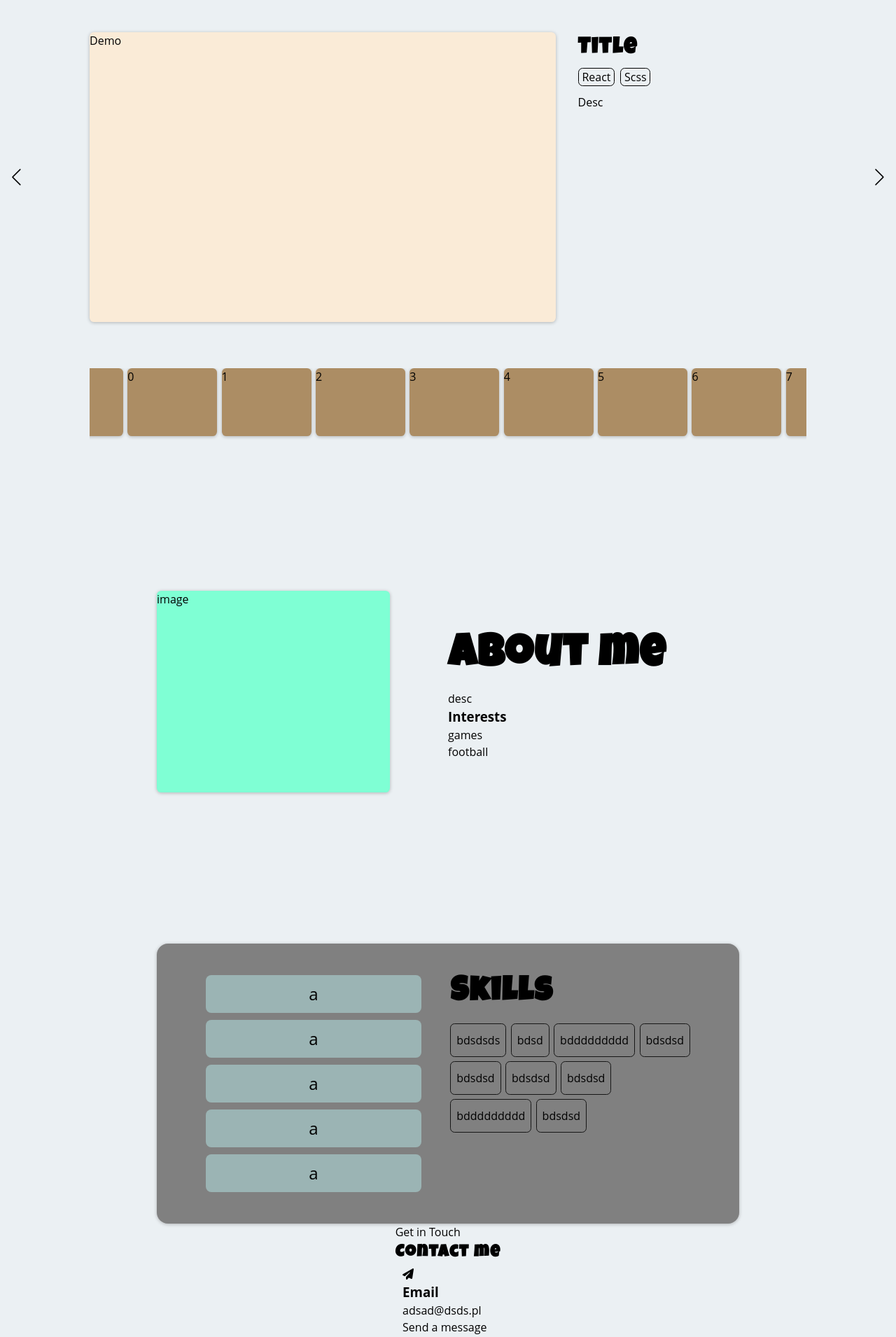
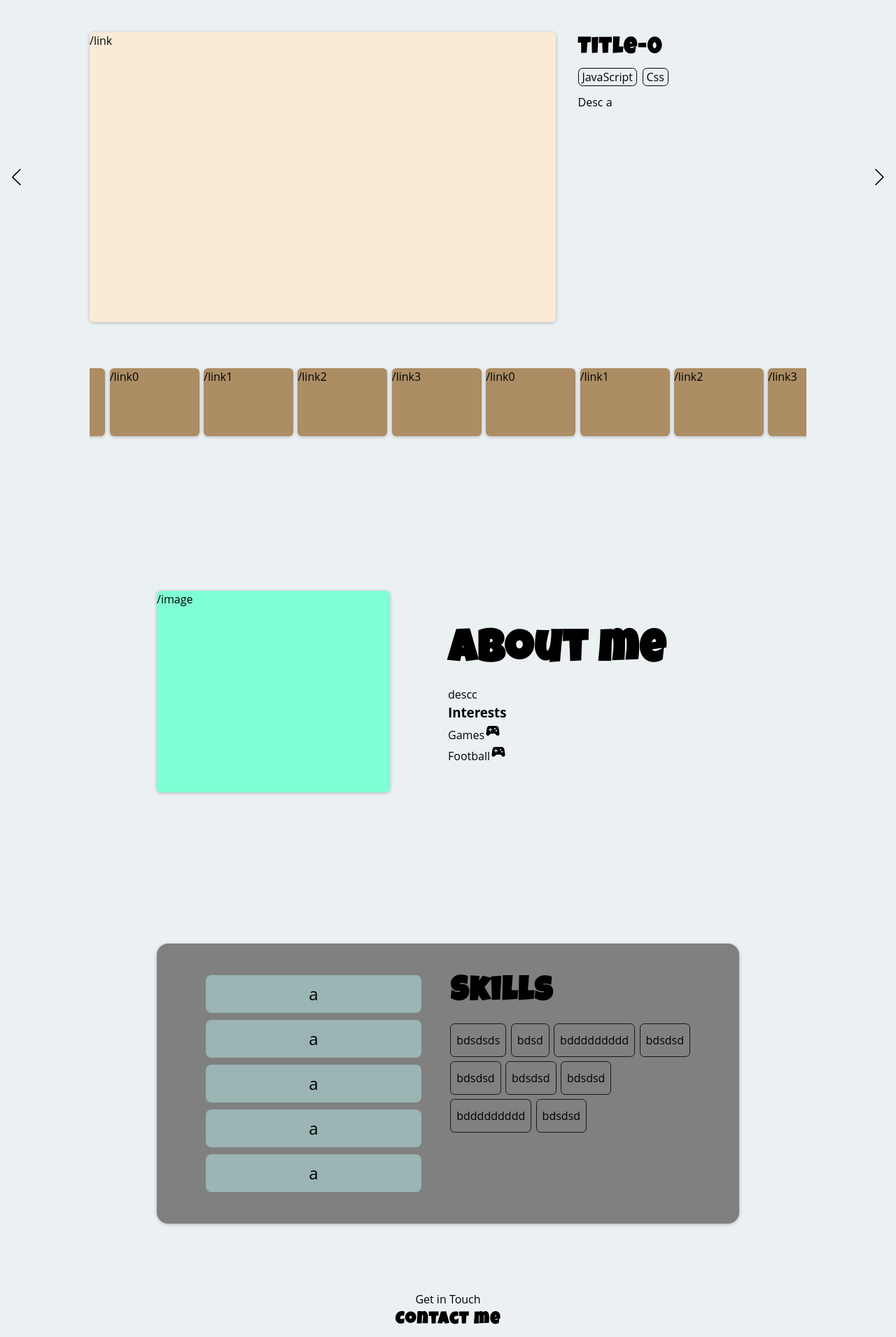
Before and after one commit to Adek236/Portfolio-website, a React (Create React App) app: page / in a window 1280 px wide. Shown: the part 160-2070 px from the top of the page at 70% size. Built offline with nearby package versions, Linux system fonts and the light colour scheme.

Commit message:
Database added.

```diff
--- a/src/App.js
+++ b/src/App.js
@@ -1,3 +1,6 @@
+import { useState } from "react";
+import data from "../src/database/database";
+
 //components
 import Layout from "./components/Layout/Layout";
 import Header from "./components/Header/Header";
@@ -16,24 +19,26 @@ import Contact from "./pages/Contact/Contact";
 //assets
 import ChatIcon from "@mui/icons-material/Chat";
 import FileDownloadIcon from "@mui/icons-material/FileDownload";
-// import CloudDownloadIcon from "@mui/icons-material/CloudDownload";
 
 function App() {
+  // eslint-disable-next-line
+  const [lang, setLang] = useState("en");
   return (
     <Layout>
       <Header>
-        <Logo />
-        <Button shortTitle="CV" longTitle="Download CV" link="/">
+        <Logo data={data[lang].logo} />
+        <Button data={data[lang].buttons[0]}>
           <FileDownloadIcon />
         </Button>
-        <Button longTitle="Let's Talk" link="/">
+        <Button data={data[lang].buttons[1]}>
           <ChatIcon />
         </Button>
         <Navigation />
       </Header>
       <Main>
-        <Projects />
-        <About />
+        {/* {console.log(data[lang].projects.title)} */}
+        <Projects data={data[lang].projects}/>
+        <About data={data[lang].about}/>
         <Skills />
         <Contact />
       </Main>
--- a/src/components/Button/Button.js
+++ b/src/components/Button/Button.js
@@ -2,13 +2,15 @@ import React from "react";
 import "./Button.css";
 import { motion } from "framer-motion";
 
-const Button = ({ shortTitle, longTitle, children, link }) => {
+const Button = ({ data, children, }) => {
+  const {shortTitle, longTitle, link} = data;
   return (
     <motion.div
       whileHover={{ scale: 1.1 }}
       transition={{ type: "spring", stiffness: 400, damping: 10 }}
       className="button"
     >
+
       <div className="button__short-title">
         {shortTitle ? shortTitle : ""}
         {children}
--- a/src/components/Layout/Layout.css
+++ b/src/components/Layout/Layout.css
@@ -66,6 +66,13 @@ ul {
   justify-content: center;
 }
 
+.flex-center-col {
+  display: flex;
+  align-items: center;
+  justify-content: center;
+  flex-direction: column;
+}
+
 h2 {
   font-family: "Luckiest Guy", "Open Sans", "Arial", "Helvetica", cursive;
   letter-spacing: 0.1rem;
--- a/src/components/Layout/Layout.scss
+++ b/src/components/Layout/Layout.scss
@@ -68,6 +68,13 @@ ul {
   justify-content: center;
 }
 
+.flex-center-col {
+  display: flex;
+  align-items: center;
+  justify-content: center;
+  flex-direction: column;
+}
+
 h2 {
   font-family: $mainTitleFont;
   letter-spacing: 0.1rem;
--- a/src/components/Logo/Logo.js
+++ b/src/components/Logo/Logo.js
@@ -1,10 +1,10 @@
 import "./Logo.css";
 
-const Logo = () => {
+const Logo = ({data}) => {
   return (
     <div className="logo">
-      <h3>Adrian Zawadzki</h3>
-      <p>Front End Developer</p>
+      <h3>{data.title}</h3>
+      <p>{data.p}</p>
     </div>
   );
 };
--- a/src/database/database.js
+++ b/src/database/database.js
@@ -0,0 +1,133 @@
+import SportsEsportsIcon from '@mui/icons-material/SportsEsports';
+
+const data = {
+  en: {
+    logo: {
+      title: "Adrian Zawadzki",
+      p: "Front End Developer",
+    },
+    buttons: [
+      {
+        shortTitle: "CV",
+        longTitle: "Download CV",
+        link: "/",
+      },
+      {
+        shortTitle: "",
+        longTitle: "Let's Talk",
+        link: "/",
+      },
+    ],
+    projects: {
+      title: "Portfolio",
+      sliders: [
+        {
+          id: 0,
+          img: "/link",
+          title: "Title-0",
+          types: ["JavaScript", "Css",],
+          desc: "Desc a",
+        },
+        {
+          id: 1,
+          img: "/link",
+          title: "Title-1",
+          types: ["React", "Scss","JS"],
+          desc: "Desc b",
+        },
+        {
+          id: 2,
+          img: "/link",
+          title: "Title-2",
+          types: ["React", "Scss","Socket.io"],
+          desc: "Desc c",
+        },
+        {
+          id: 3,
+          img: "/link",
+          title: "Title-3",
+          types: ["React", "Scss"],
+          desc: "Desc d",
+        },
+      ],
+      menu : [
+        {
+          id: 0,
+          img: "/link0"
+        },
+        {
+          id: 1,
+          img: "/link1"
+        },
+        {
+          id: 2,
+          img: "/link2"
+        },
+        {
+          id: 3,
+          img: "/link3"
+        }
+      ]
+    },
+    about: {
+      img: "/image",
+      mainTitle: "About me",
+      desc: "descc",
+      title: "Interests",
+      interests: [
+        {
+          name: "Games",
+          icon: <SportsEsportsIcon />
+        },
+        {
+          name: "Football",
+          icon: <SportsEsportsIcon />
+        }
+      ]
+    },
+    skills: {
+      buttons: [
+        {
+          name: "Technical",
+          icon: null
+        },
+        {
+          name: "Languages",
+          icon: null
+        },
+        {
+          name: "Third-party apis",
+          icon: null
+        },
+        {
+          name: "Tools",
+          icon: null
+        },
+        {
+          name: "Project management",
+          icon: null
+        }
+      ]
+    }
+  },
+  pl: {
+    logo: {
+      title: "Adrian Zawadzki",
+      p: "Front End Developer",
+    },
+    buttons: [
+      {
+        shortTitle: "CV",
+        longTitle: "Pobierz CV",
+        link: "/",
+      },
+      {
+        shortTitle: "",
+        longTitle: "Kontakt",
+        link: "/",
+      },
+    ],
+  },
+};
+
+export default data;
--- a/src/pages/About/About.js
+++ b/src/pages/About/About.js
@@ -1,21 +1,22 @@
 import "./About.css";
 
-const About = () => {
+const About = ({data}) => {
   return (
     <section className="about">
       <div className="about__image">
-        <div className="about__image__box">image</div>
+        <div className="about__image__box">{data.img}</div>
       </div>
       <div className="about__wrapper">
         <div className="about__wrapper__desc">
-          <h2>About me</h2>
-          <p>desc</p>
+          <h2>{data.mainTitle}</h2>
+          <p>{data.desc}</p>
         </div>
         <div className="about__wrapper__hobbies">
-          <h3>Interests</h3>
+          <h3>{data.title}</h3>
           <div className="about__wrapper__hobbies__elements">
-            <div>games</div>
-            <div>football</div>
+          {Array.from(data.interests).map((el, i) => {
+            return <div key={i}>{el.name}{el.icon}</div>;
+          })}
           </div>
         </div>
       </div>
--- a/src/pages/Contact/Contact.css
+++ b/src/pages/Contact/Contact.css
@@ -1,5 +1,22 @@
 .contact {
   flex-grow: 1;
-  flex-direction: column;
   min-height: 10rem;
+  padding: 6rem 0;
+}
+.contact__desc {
+  padding-bottom: 2rem;
+}
+@media (min-width: 615px) {
+  .contact__btns {
+    flex-direction: row;
+  }
+}
+.contact__btns__box {
+  margin: 1rem;
+  padding: 2rem;
+  border-radius: 0.7rem;
+  box-shadow: 0px 1px 5px 0px rgba(0, 0, 0, 0.25);
+}
+.contact__btns__box > svg {
+  font-size: 1.2rem;
 }/*# sourceMappingURL=Contact.css.map */
--- a/src/pages/Contact/Contact.js
+++ b/src/pages/Contact/Contact.js
@@ -5,19 +5,19 @@ import {faPaperPlane } from '@fortawesome/free-solid-svg-icons'
 
 const Contact = () => {
   return (
-    <section className="contact flex-center">
-      <div className="contact__desc">
+    <section className="contact flex-center-col">
+      <div className="contact__desc flex-center-col">
         <p>Get in Touch</p>
         <h2>Contact me</h2>
       </div>
-      <div className="contact__btns">
-        <div className="contact__btns__box">
+      <div className="contact__btns flex-center-col">
+        <div className="contact__btns__box flex-center-col">
           <FontAwesomeIcon icon={faPaperPlane} />
           <h3>Email</h3>
           <p>adsad@dsds.pl</p>
           <a href="/">Send a message</a>
         </div>
-        <div className="contact__btns__box">
+        <div className="contact__btns__box flex-center-col">
           <FontAwesomeIcon icon={faFacebookMessenger} />
           <h3>Messanger</h3>
           <p>@adrianzawadzki</p>
--- a/src/pages/Contact/Contact.scss
+++ b/src/pages/Contact/Contact.scss
@@ -1,7 +1,24 @@
 @import "../../styles/Variables.scss";
 
 .contact {
-    flex-grow: 1;
-    flex-direction: column;
-    min-height: 10rem;
+  flex-grow: 1;
+  min-height: 10rem;
+  padding: 6rem 0;
+  &__desc {
+      padding-bottom: 2rem;
+    }
+    &__btns {
+      @media (min-width: $newsBreakPointSmall) {
+        flex-direction: row;
+      }
+    &__box {
+      margin: 1rem;
+      padding: 2rem;
+      border-radius: 0.7rem;
+      box-shadow: 0px 1px 5px 0px rgba(0, 0, 0, 0.25);
+      > svg {
+        font-size: 1.2rem;
+      }
+    }
+  }
 }
--- a/src/pages/Projects/Projects.js
+++ b/src/pages/Projects/Projects.js
@@ -9,10 +9,10 @@ import "swiper/css/pagination";
 
 import SlideContent from "./SlideContent/SlideContent";
 
-const Projects = () => {
+const Projects = ({ data }) => {
   return (
     <div className="project">
-      <h2>Projects</h2>
+      <h2>{data.title}</h2>
       <div className="project__slider">
         <Swiper
           modules={[Navigation]}
@@ -22,28 +22,24 @@ const Projects = () => {
           loop
           className="project__slider__elements"
         >
-          {Array(4)
-            .fill()
-            .map((el, index) => {
+          {Array.from(data.sliders).map((data, index) => {
             return (
-                <SwiperSlide className="project__slider__elements__item flex-center">
-                  <SlideContent key={index} index={index} />
+              <SwiperSlide
+                key={index}
+                className="project__slider__elements__item flex-center"
+              >
+                <SlideContent data={data} />
               </SwiperSlide>
             );
           })}
         </Swiper>
       </div>
-      <Swiper
-        speed={800}
-        slidesPerView={8}
-        loop
-        className="project__menu"
-      >
-        {Array(8)
-          .fill()
-          .map((el, index) => {
+      <Swiper speed={800} slidesPerView={8} loop className="project__menu">
+        {Array.from(data.menu).map((el, index) => {
           return (
-              <SwiperSlide key={index} className="project__menu__item">{index}</SwiperSlide>
+            <SwiperSlide key={index} className="project__menu__item">
+              {el.img}
+            </SwiperSlide>
           );
         })}
       </Swiper>
--- a/src/pages/Projects/SlideContent/SlideContent.js
+++ b/src/pages/Projects/SlideContent/SlideContent.js
@@ -1,18 +1,19 @@
 import "./SlideContent.css";
 
-const SlideContent = ({ index }) => {
+const SlideContent = ({ data }) => {
   return (
     <div className="slide-content">
       <div className="slide-content__demo flex-center">
-        <div className="slide-content__demo__el">Demo</div>
+        <div className="slide-content__demo__el">{data.img}</div>
       </div>
       <div className="slide-content__desc">
-        <h2 className="slide-content__desc__title">Title</h2>
+        <h2 className="slide-content__desc__title">{data.title}</h2>
         <div className="slide-content__desc__language">
-          <div>React</div>
-          <div>Scss</div>
+          {Array.from(data.types).map((el, i) => {
+            return <div key={i}>{el}</div>;
+          })}
         </div>
-        <p className="slide-content__desc__language">Desc</p>
+        <p className="slide-content__desc__language">{data.desc}</p>
       </div>
     </div>
   );
```
Also changed, not shown: 2 other files (tests, documents, lock files or other folders). Lines whose indentation alone changed are shown as unchanged.
